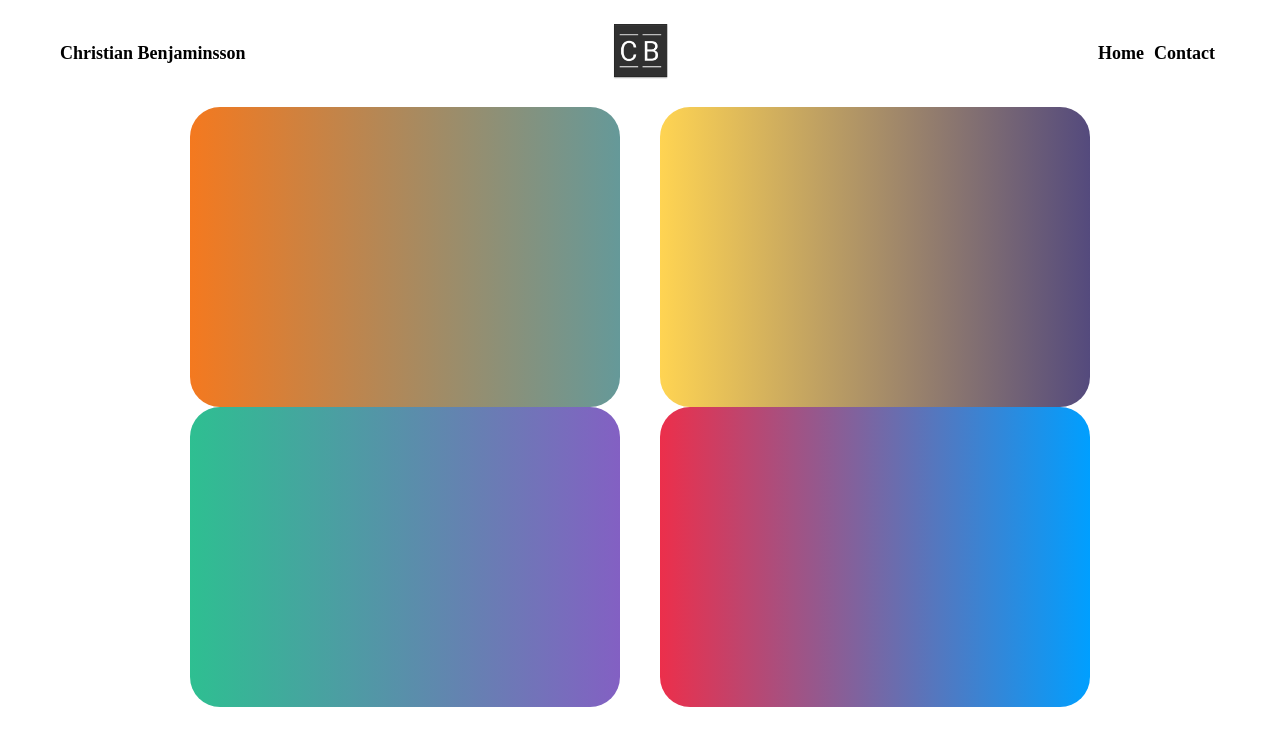
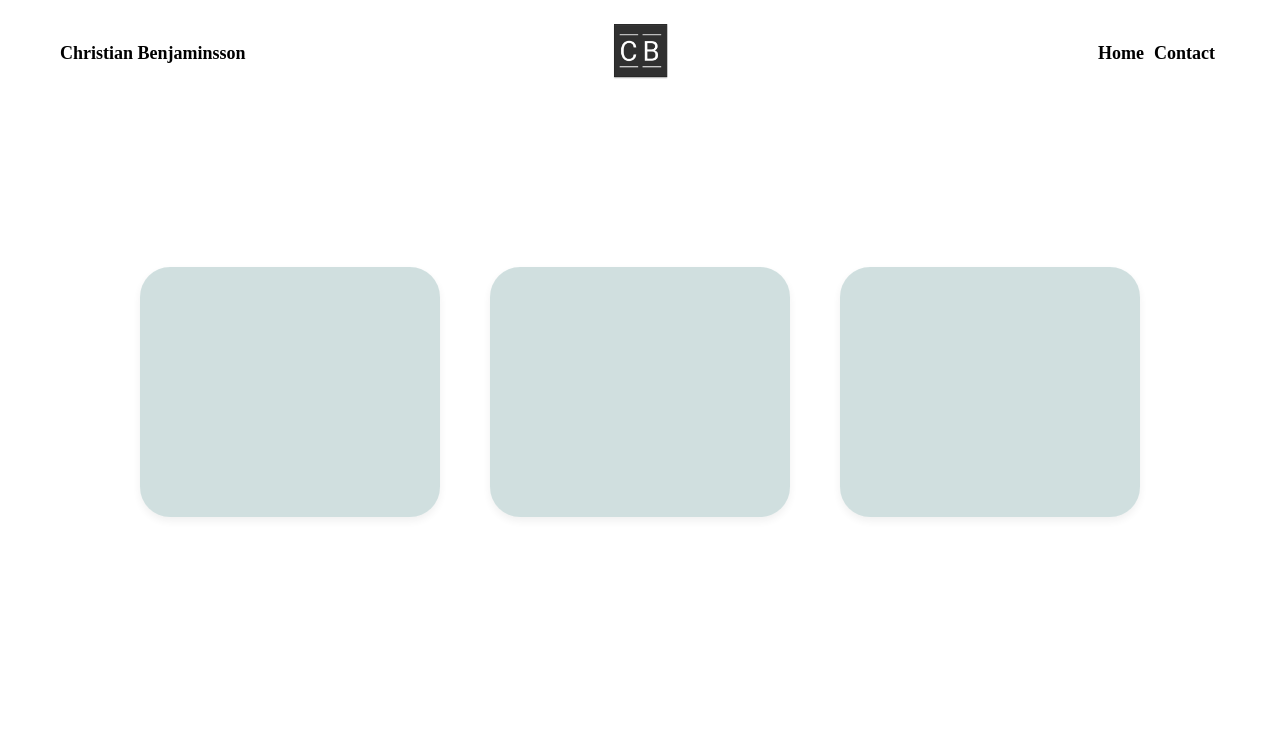
Before and after one commit to Christianbenjaminsson/portfolio, a Vue app: page / in a window 1280 px wide. Shown: the top 746 px of the page. Built offline with nearby package versions, Linux system fonts and the light colour scheme.

Commit message:
Working with design

```diff
--- a/src/components/home-page.vue
+++ b/src/components/home-page.vue
@@ -14,7 +14,7 @@
       <div class="box_one" id="squares"></div>
       <div class="box_two" id="squares"></div>
       <div class="box_three" id="squares"></div>
-      <div class="box_four" id="squares"></div>
+      <!--<div class="box_four" id="squares"></div>-->
     </div>
   </body>
 </template>
@@ -85,73 +85,98 @@ li a:hover {
 
 .content {
   height: 80%;
-  width: 900px;
+  width: 1000px;
   margin: auto;
+  position: relative;
   display: flex;
-  flex-wrap: wrap;
+  margin-top: 160px;
   justify-content: space-between;
   align-items: center;
 }
 
 #squares {
   border-radius: 30px;
-  height: 300px;
-  width: 430px;
+  height: 250px;
+  width: 300px;
 }
 
 .box_one {
-  background: #659999; /* fallback for old browsers */
-  background: -webkit-linear-gradient(
+  background: #659999;
+  opacity: 0.3;
+  /*background: -webkit-linear-gradient(
     to right,
     #f4791f,
     #659999
-  ); /* Chrome 10-25, Safari 5.1-6 */
+  );
   background: linear-gradient(
     to right,
     #f4791f,
     #659999
-  ); /* W3C, IE 10+/ Edge, Firefox 16+, Chrome 26+, Opera 12+, Safari 7+ */
+  );*/
+  box-shadow: 0 4px 8px 0 rgba(0, 0, 0, 0.2);
+}
+
+.box_one:hover {
+  cursor: pointer;
+  transition: 0.5s ease-in-out;
+  transform: scale(1.05);
 }
 
 .box_two {
-  background: #544a7d; /* fallback for old browsers */
-  background: -webkit-linear-gradient(
+  background: #659999;
+  opacity: 0.3;
+  /*background: -webkit-linear-gradient(
     to right,
     #ffd452,
     #544a7d
-  ); /* Chrome 10-25, Safari 5.1-6 */
+  );
   background: linear-gradient(
     to right,
     #ffd452,
     #544a7d
-  ); /* W3C, IE 10+/ Edge, Firefox 16+, Chrome 26+, Opera 12+, Safari 7+ */
+  );*/
+  box-shadow: 0 4px 8px 0 rgba(0, 0, 0, 0.2);
+}
+
+.box_two:hover {
+  cursor: pointer;
+  transition: 0.5s ease-in-out;
+  transform: scale(1.05);
 }
 
 .box_three {
-  background: #8360c3; /* fallback for old browsers */
-  background: -webkit-linear-gradient(
+  background: #659999;
+  opacity: 0.3;
+  /*background: -webkit-linear-gradient(
     to right,
     #2ebf91,
     #8360c3
-  ); /* Chrome 10-25, Safari 5.1-6 */
+  );
   background: linear-gradient(
     to right,
     #2ebf91,
     #8360c3
-  ); /* W3C, IE 10+/ Edge, Firefox 16+, Chrome 26+, Opera 12+, Safari 7+ */
+  );*/
+  box-shadow: 0 4px 8px 0 rgba(0, 0, 0, 0.2);
 }
 
-.box_four {
-  background: #009fff; /* fallback for old browsers */
+.box_three:hover {
+  cursor: pointer;
+  transition: 0.5s ease-in-out;
+  transform: scale(1.05);
+}
+
+/*.box_four {
+  background: #009fff;
   background: -webkit-linear-gradient(
     to right,
     #ec2f4b,
     #009fff
-  ); /* Chrome 10-25, Safari 5.1-6 */
+  );
   background: linear-gradient(
     to right,
     #ec2f4b,
     #009fff
-  ); /* W3C, IE 10+/ Edge, Firefox 16+, Chrome 26+, Opera 12+, Safari 7+ */
-}
+  );
+}*/
 </style>
```
